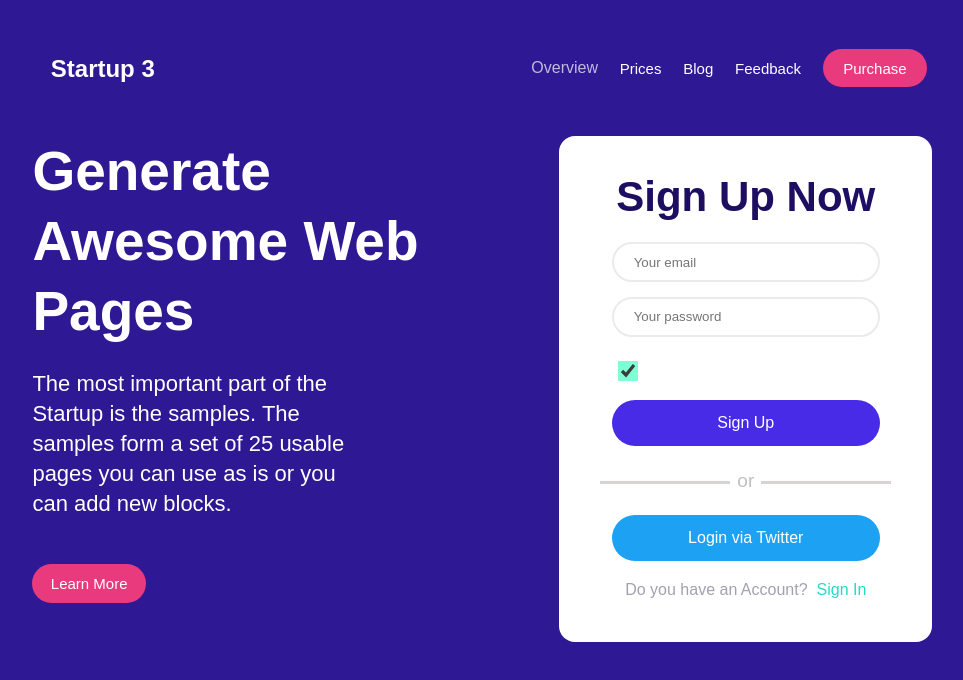
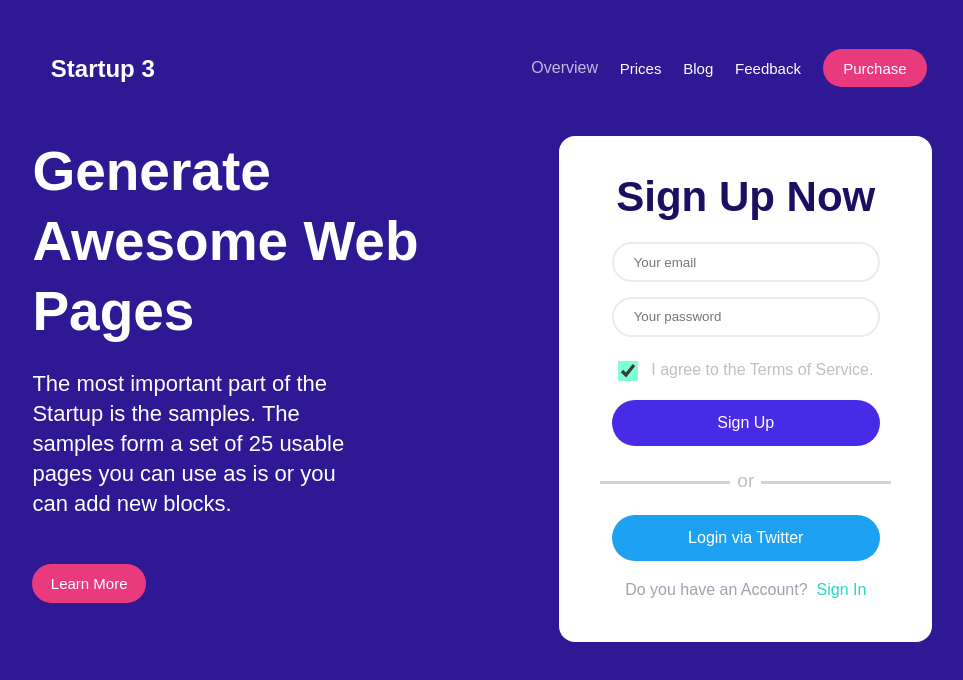
Before and after one commit to SanjayRockp/SanjayKumar.github.io, a plain HTML site: page index.html in a window 1280 px wide. Shown: the whole page, without its empty margins (166-1129 px from the left). Drawn offline with Linux system fonts and the light colour scheme; files whose address does not match are found by name.

Commit message:
Update style.css

```diff
--- a/style.css
+++ b/style.css
@@ -189,7 +189,7 @@ body{background-color: rgba(47, 24, 147, 1);}
 
 .H10asi42{
     margin-left: 5%;
-    color: white;
+     color: rgb(194, 191, 191);
 }
 
 .H10asi5
```
